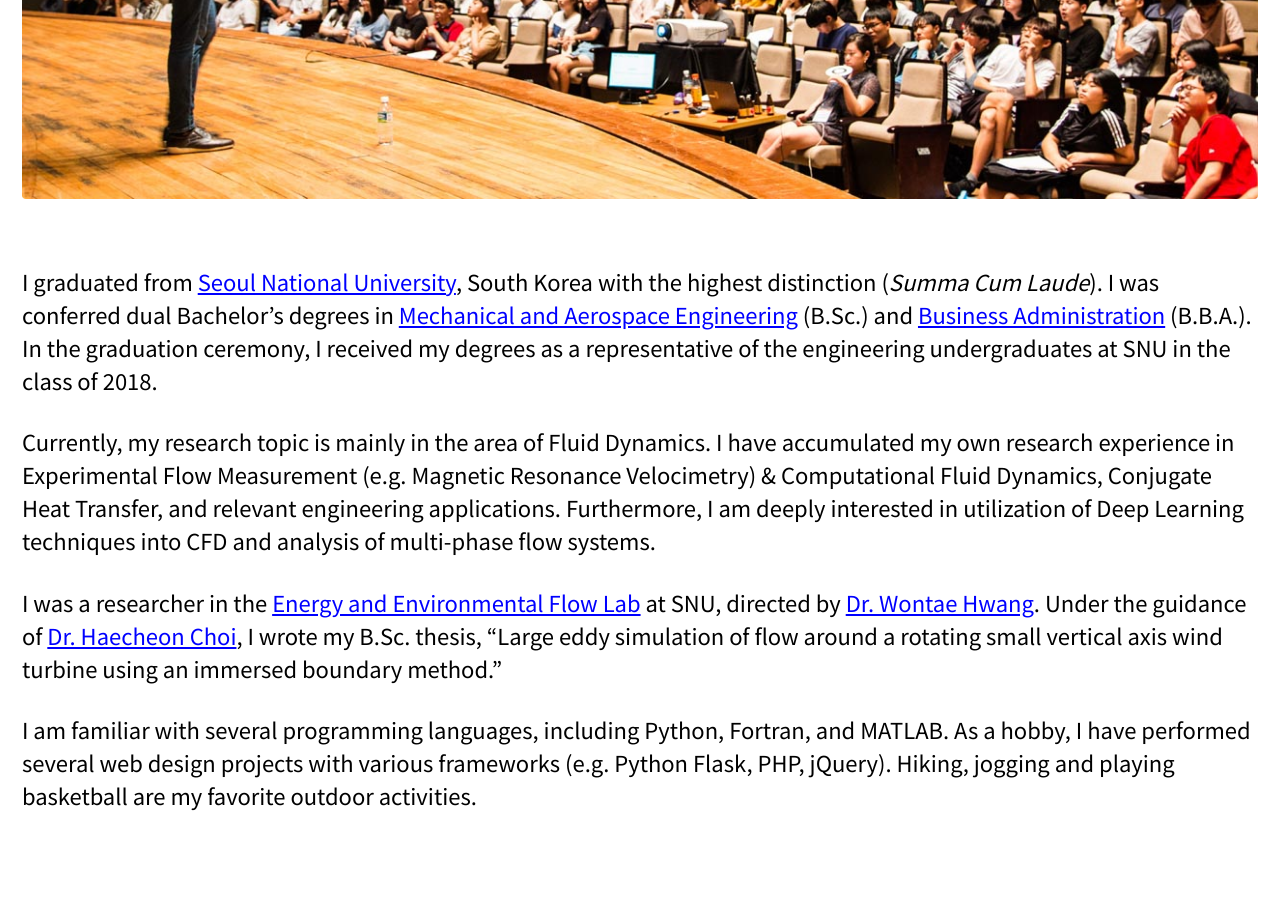
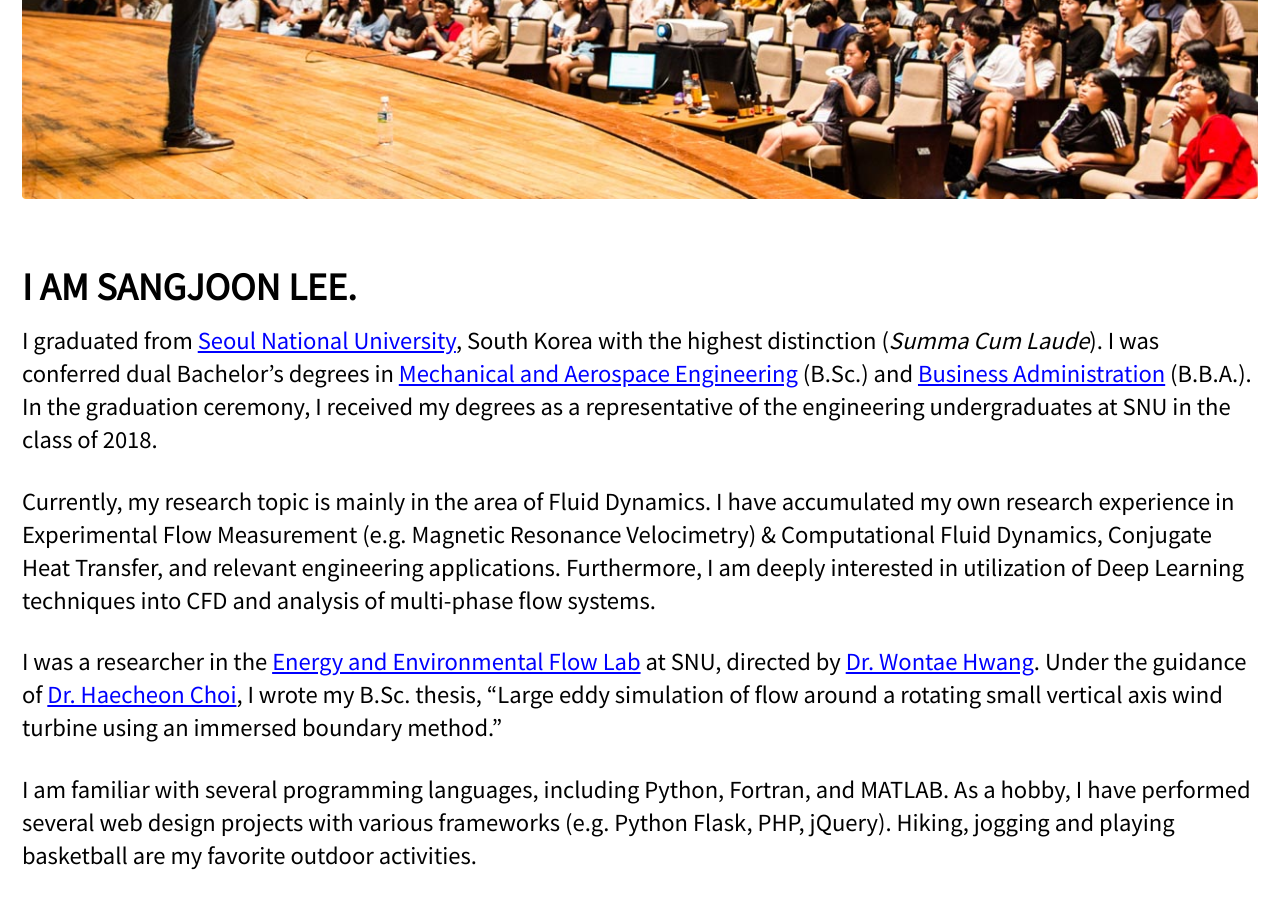
Before and after one commit to jun9303/jun9303.github.io, a Jekyll site: the page built from index.md, in a window 1280 px wide and 900 px high, scrolled down 932 px. Built offline with Jekyll 4.4.1, drawn with Linux system fonts in a browser that asks for light colours; cached includes are drawn as plain includes; nearby versions of some CDN libraries.

Commit message:
Signed-off-by: SJ <jun9303@gmail.com>

```diff
--- a/index.md
+++ b/index.md
@@ -13,6 +13,8 @@ intro:
 
 {% include figure id="row1_welcome" image_path="assets/images/welcome_1.jpg" %}
 
+# I AM SANGJOON LEE.
+
 I graduated from [Seoul National University](http://useoul.edu/), South Korea with the highest distinction (*Summa Cum Laude*). I was conferred dual Bachelor's degrees in [Mechanical and Aerospace Engineering](http://me.snu.ac.kr/eng/default.asp) (B.Sc.) and [Business Administration](http://cba.snu.ac.kr/en) (B.B.A.). In the graduation ceremony, I received my degrees as a representative of the engineering undergraduates at SNU in the class of 2018.
 
 Currently, my research topic is mainly in the area of Fluid Dynamics. I have accumulated my own research experience in Experimental Flow Measurement (e.g. Magnetic Resonance Velocimetry) & Computational Fluid Dynamics, Conjugate Heat Transfer, and relevant engineering applications. Furthermore, I am deeply interested in utilization of Deep Learning techniques into CFD and analysis of multi-phase flow systems.
```
